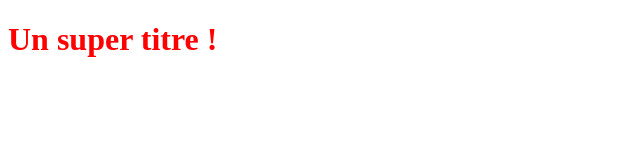
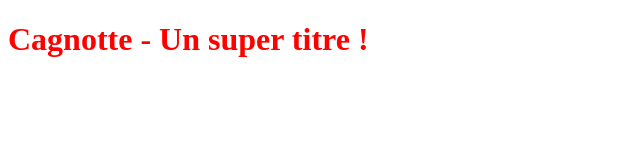
Before and after one commit to cbi913/OpenclassroomsProject, a plain HTML site: page index.html in a window 1280 px wide. Shown: the whole page, without its empty margins (0-640 px from the left). Drawn offline with Linux system fonts and the light colour scheme.

Commit message:
Réalisation Cagnote front end

```diff
--- a/index.html
+++ b/index.html
@@ -5,6 +5,6 @@
    <link rel="stylesheet" type="text/css" href="styles.css">
 </head>
 <body>
-   <h1>Un super titre !</h1>
+   <h1>Cagnotte - Un super titre !</h1>
 </body>
 </html>
```
